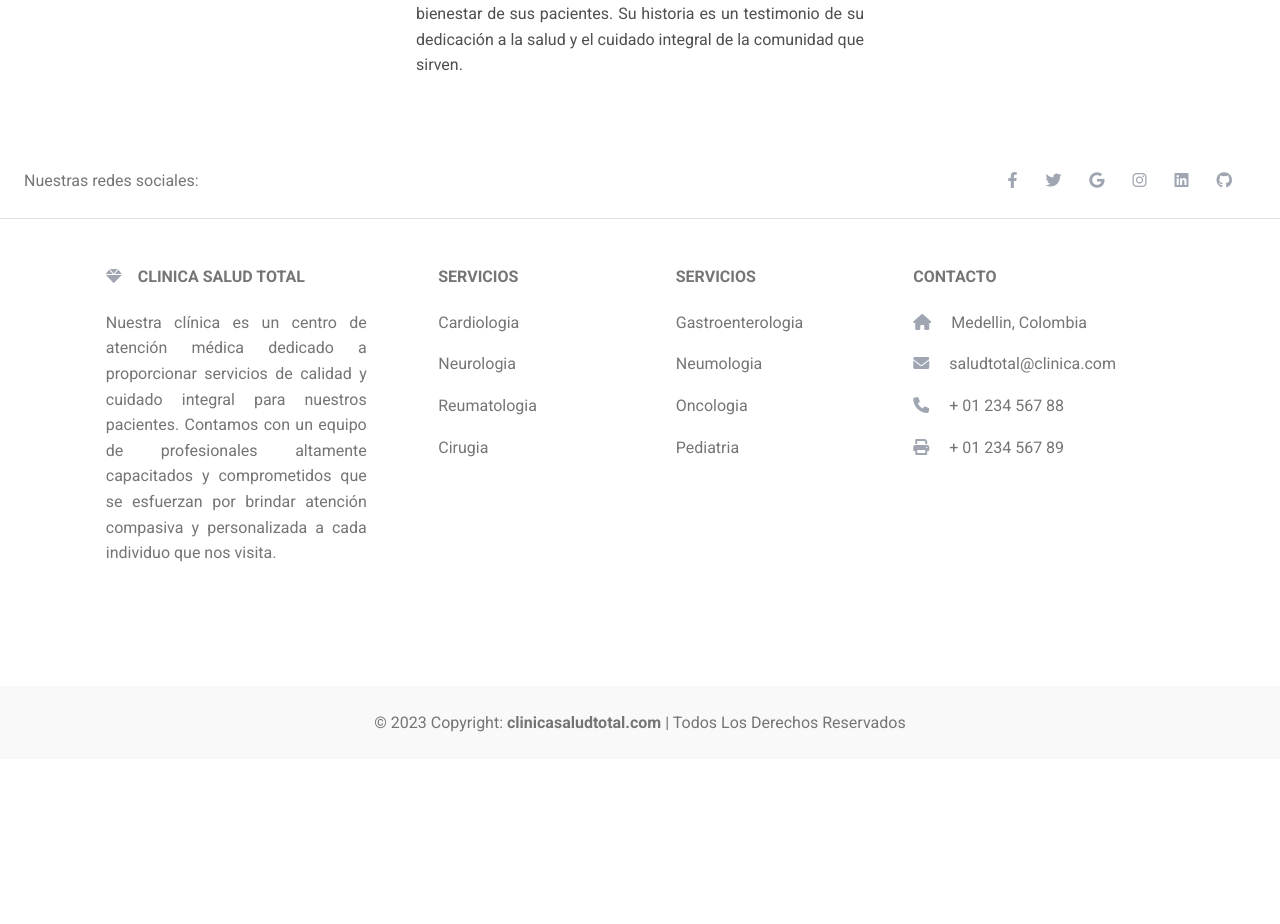
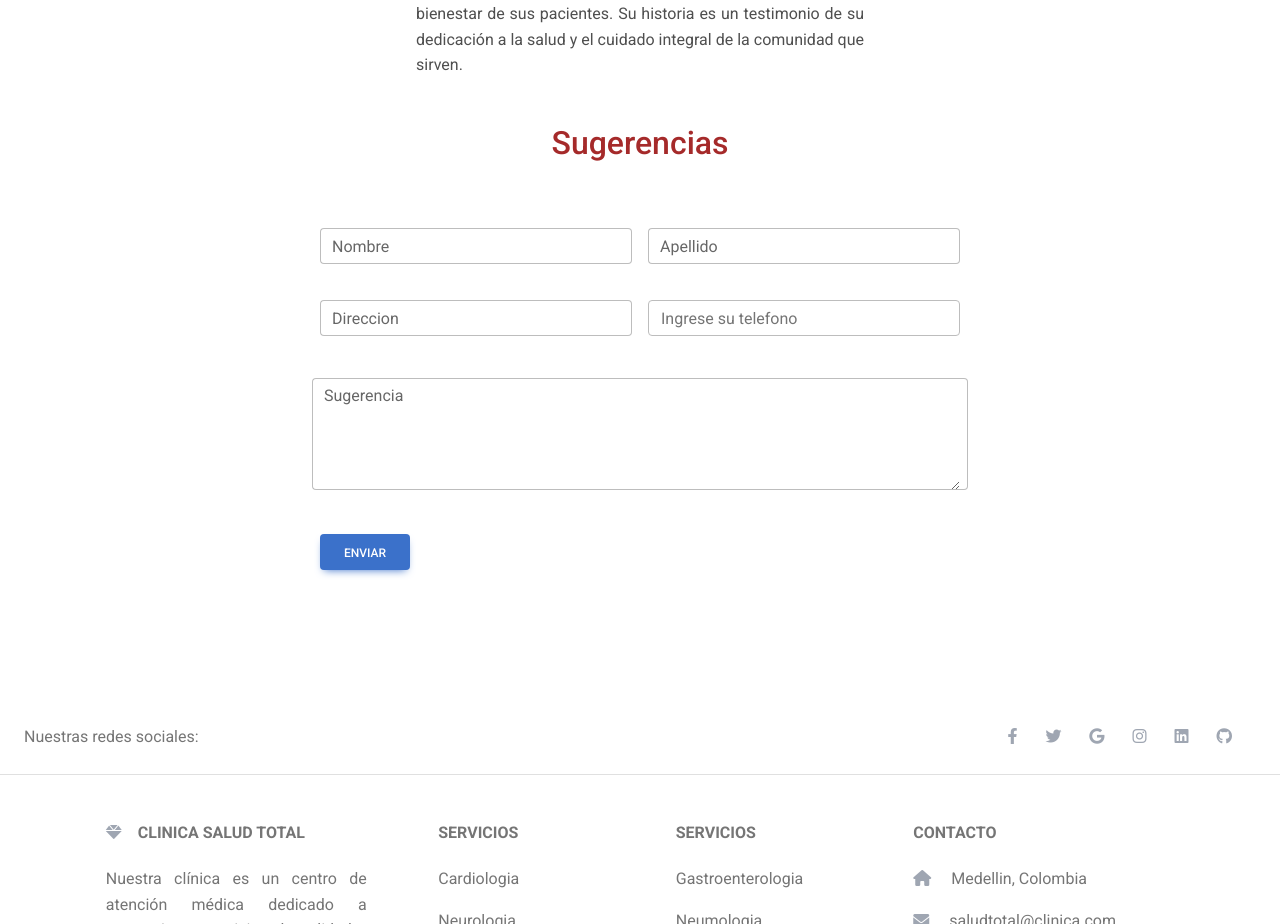
Before and after one commit to camilogaon/PaginaWebSeminario, a website: page nosotros.html in a window 1280 px wide. Shown: the part 1703-2627 px from the top of the page. Before the commit the page ends 2462 px from the top, so only its background shows below. Drawn offline with Linux system fonts and the light colour scheme.

Commit message:
Version 3.0

```diff
--- a/css/style.css
+++ b/css/style.css
@@ -82,3 +82,18 @@
     display: flex;
     justify-content: center;
 }
+
+.sugerencias{
+    width: 50%;
+}
+
+.seccion-sugerencias{
+    margin-top: 30px;
+    display: flex;
+    justify-content: center;
+}
+
+.sugerencias h2{
+    text-align: center;
+    color: brown;
+}
--- a/nosotros.html
+++ b/nosotros.html
@@ -176,6 +176,48 @@
       </div>
 </div>
 
+<div class="seccion-sugerencias">
+  <div class="sugerencias">
+    <h2>Sugerencias</h2>
+    <form class="row g-3 needs-validation" novalidate>
+      <div class="col-md-6 position-relative">
+        <div class="form-outline">
+          <input type="text" class="form-control" id="validationTooltip01" placeholder="Ingrese su nombre" required />
+          <label for="validationTooltip01" class="form-label">Nombre</label>
+
+        </div>
+      </div>
+      <div class="col-md-6 position-relative">
+        <div class="form-outline">
+          <input type="text" class="form-control" id="validationTooltip02" placeholder="Ingrese su apellido" required />
+          <label for="validationTooltip02" class="form-label">Apellido</label>
+
+        </div>
+      </div>
+      <div class="col-md-6 position-relative">
+        <div class="form-outline">
+          <input type="text" class="form-control" id="validationTooltip03" placeholder="Ingrese su direccion" required />
+          <label for="validationTooltip03" class="form-label">Direccion</label>
+
+        </div>
+      </div>
+      <div class="col-md-6 position-relative">
+        <input type="number" id="typeNumber" placeholder="Ingrese su telefono" class="form-control" />
+        <label class="form-label" for="typeNumber"></label>
+      </div>
+      <div class="form-outline">
+        <textarea class="form-control" id="textAreaExample" rows="4"></textarea>
+        <label class="form-label" for="textAreaExample">Sugerencia</label>
+      </div>
+      <div class="col-12 pt-2">
+        <button class="btn btn-primary" type="submit">Enviar</button>
+      </div>
+    </form>
+  </div>
+
+</div>
+
+
 
 
   <div class="flotter">
```
